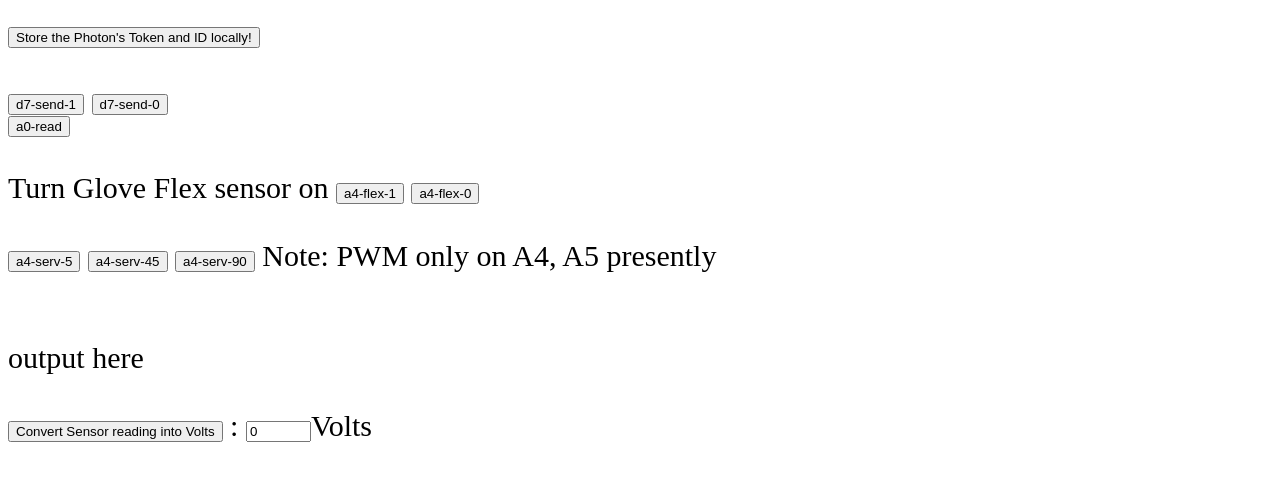
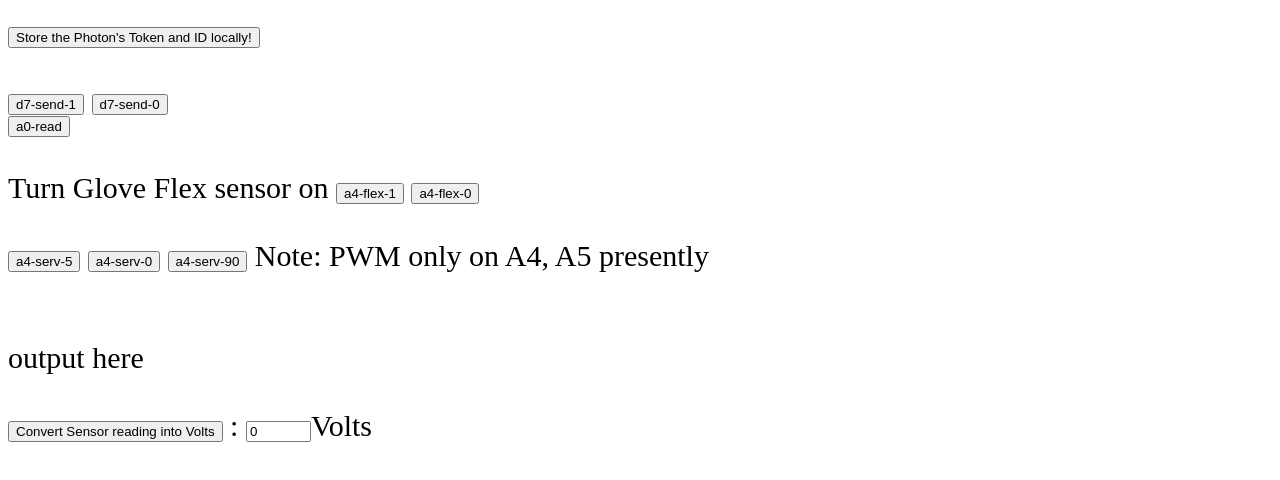
Before and after one commit to BrendanB11/robocons, a plain HTML site: page index.html in a window 1280 px wide. Shown: the part 412-892 px from the top of the page. Drawn offline with Linux system fonts and the light colour scheme.

Commit message:
Update index.html

```diff
--- a/index.html
+++ b/index.html
@@ -208,8 +208,8 @@ Get this from the settings area when logged into <a href="http://spark.io">http:
     sendToSpark('a4-serv-5')
 }">
 
-<input type="button" value="a4-serv-45" onClick="{
-    sendToSpark('a4-serv-45')
+<input type="button" value="a4-serv-0" onClick="{
+    sendToSpark('a4-serv-0')
 }">
 
 <input type="button" value="a4-serv-90" onClick="{
```
